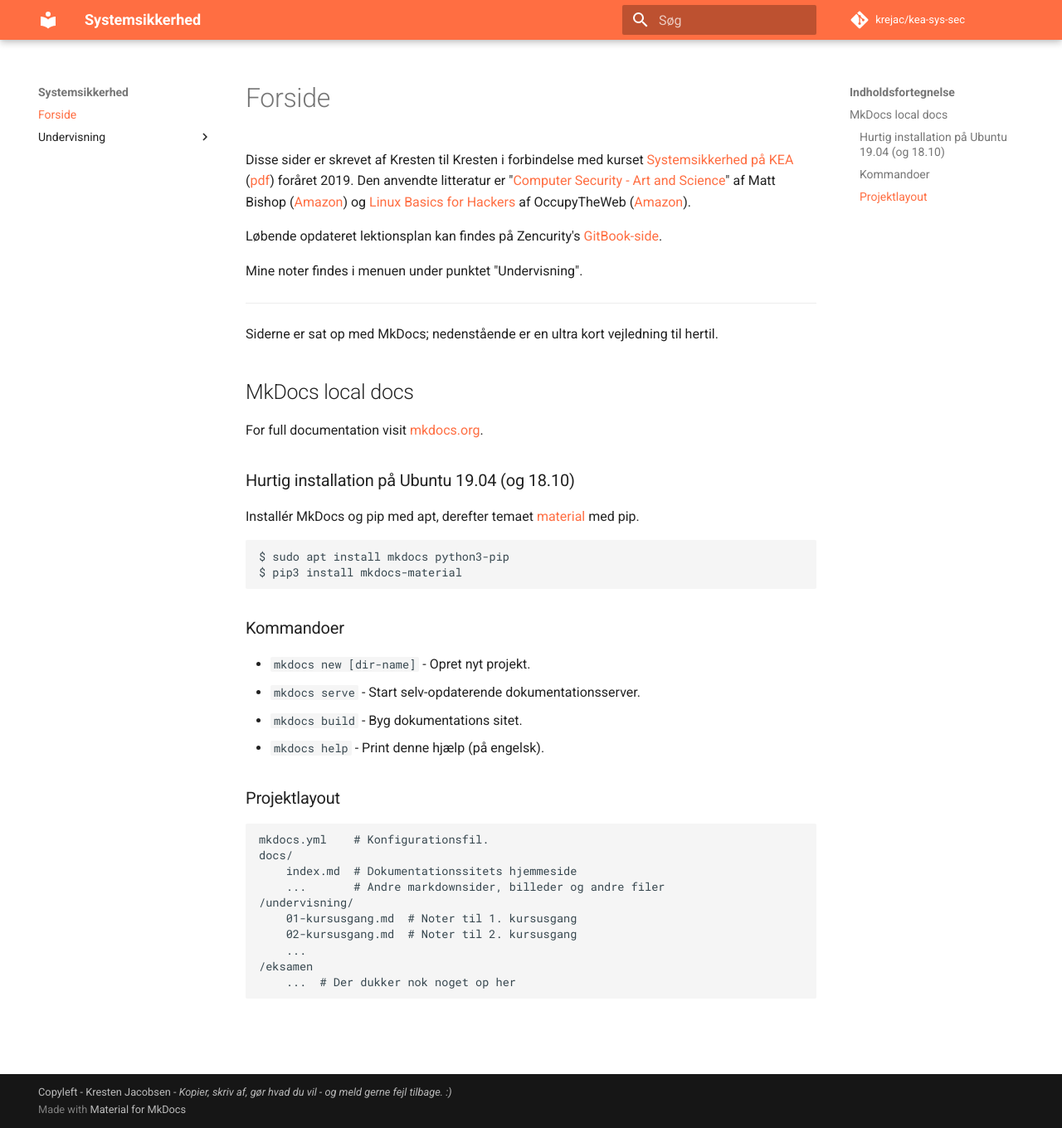
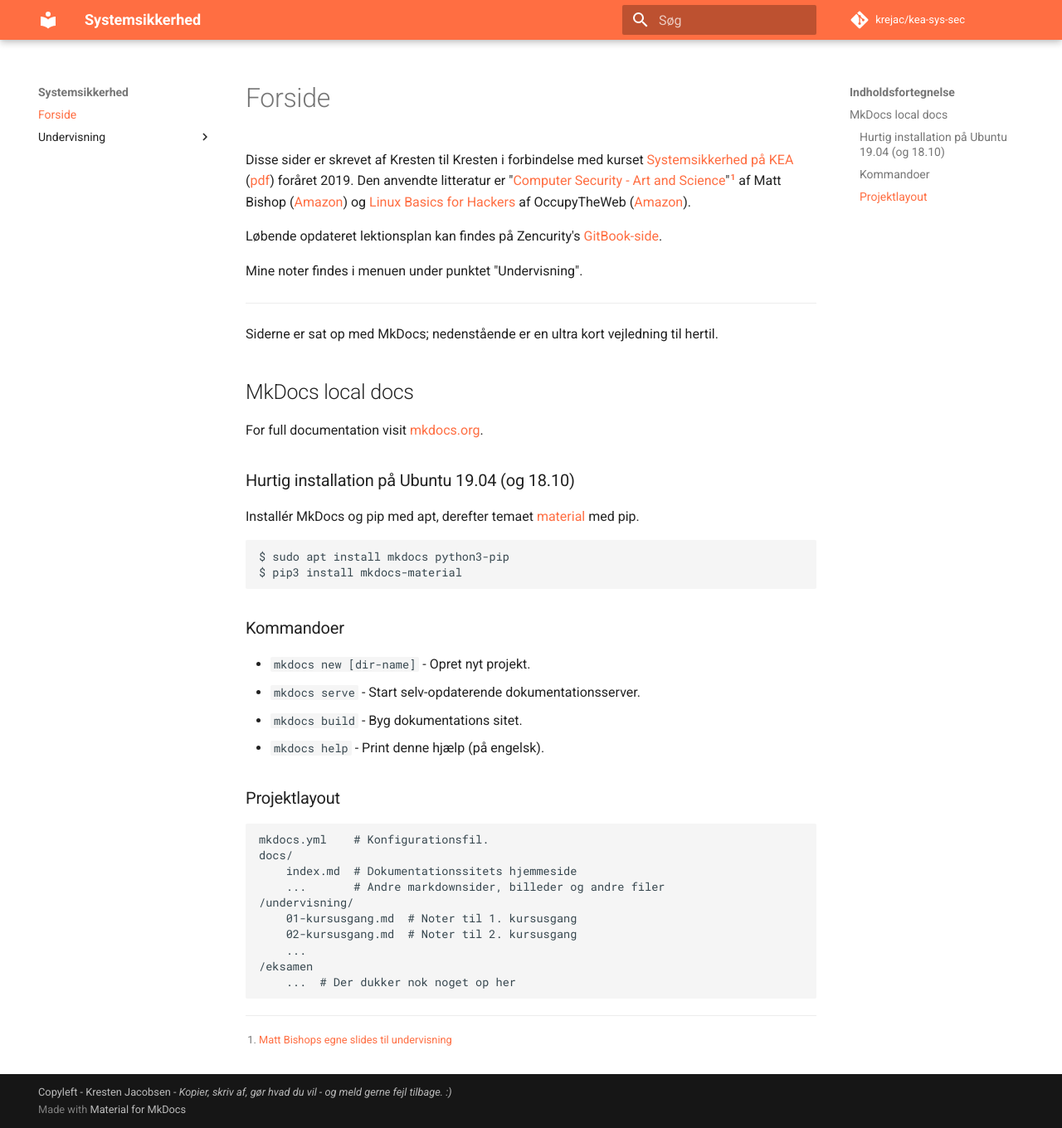
Before and after one commit to krejac/kea-sys-sec, an MkDocs documentation site: the page built from docs/index.md, in a window 1280 px wide and 1360 px high. Shown: the whole window at 83% size. Built offline with MkDocs 1.6.1 and Material for MkDocs 9.7.7, drawn with Linux system fonts in a browser that asks for light colours; comment, search, counter and statistics services are not loaded.

Commit message:
Bishop slides added

```diff
--- a/docs/index.md
+++ b/docs/index.md
@@ -1,6 +1,6 @@
 # Forside
 
-Disse sider er skrevet af Kresten til Kresten i forbindelse med kurset [Systemsikkerhed på KEA](https://kompetence.kea.dk/kurser-fag/systemsikkerhed) ([pdf](./assets/docs/KEA-brochure.pdf)) foråret 2019. Den anvendte litteratur er "[Computer Security - Art and Science](http://nob.cs.ucdavis.edu/book/book-aands2/index.html)" af Matt Bishop ([Amazon](https://www.amazon.co.uk/Computer-Security-Science-Matt-Bishop/dp/0321712331/)) og [Linux Basics for Hackers](https://www.hackers-arise.com/linux-fundamentals) af OccupyTheWeb ([Amazon](https://www.amazon.de/gp/product/1593278551/ref=ppx_yo_dt_b_asin_title_o00_s00?ie=UTF8&psc=1)).
+Disse sider er skrevet af Kresten til Kresten i forbindelse med kurset [Systemsikkerhed på KEA](https://kompetence.kea.dk/kurser-fag/systemsikkerhed) ([pdf](./assets/docs/KEA-brochure.pdf)) foråret 2019. Den anvendte litteratur er "[Computer Security - Art and Science](http://nob.cs.ucdavis.edu/book/book-aands2/index.html)"[^1] af Matt Bishop ([Amazon](https://www.amazon.co.uk/Computer-Security-Science-Matt-Bishop/dp/0321712331/)) og [Linux Basics for Hackers](https://www.hackers-arise.com/linux-fundamentals) af OccupyTheWeb ([Amazon](https://www.amazon.de/gp/product/1593278551/ref=ppx_yo_dt_b_asin_title_o00_s00?ie=UTF8&psc=1)).
 
 Løbende opdateret lektionsplan kan findes på Zencurity's [GitBook-side](https://zencurity.gitbook.io/kea-it-sikkerhed/systemsikkerhed/lektionsplan).
 
@@ -42,3 +42,5 @@
 	    ...
 	/eksamen
 	    ...  # Der dukker nok noget op her
+
+[^1]: [Matt Bishops egne slides til undervisning](http://nob.cs.ucdavis.edu/book/book-intro/slides/index.html)
```
